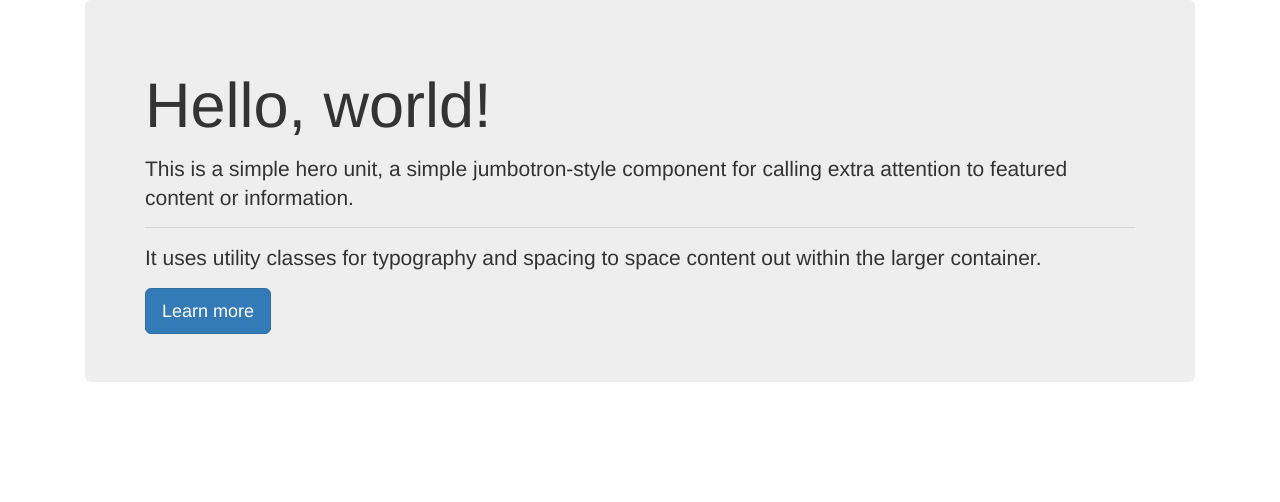
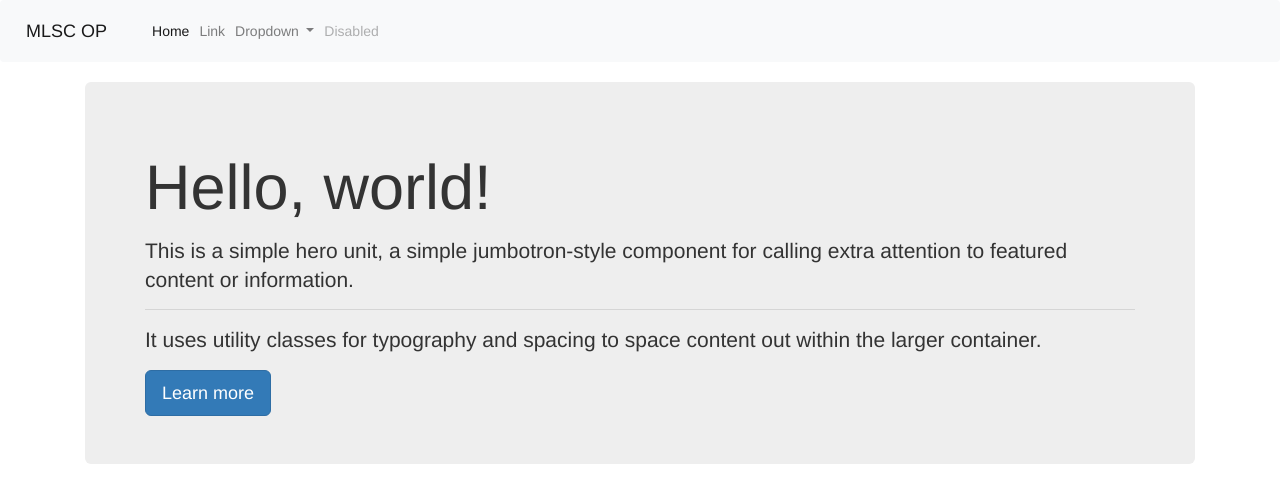
Before and after one commit to Shouraya/New-Project, a plain HTML site: page index.html in a window 1280 px wide. Drawn offline with nearby package versions, Linux system fonts and the light colour scheme.

Commit message:
Added navbar

```diff
--- a/index.html
+++ b/index.html
@@ -11,6 +11,38 @@
      integrity="sha384-BVYiiSIFeK1dGmJRAkycuHAHRg32OmUcww7on3RYdg4Va+PmSTsz/K68vbdEjh4u" crossorigin="anonymous">
 </head>
 <body>
+    <nav class="navbar navbar-expand-lg navbar-light bg-light">
+        <a class="navbar-brand" href="#">MLSC OP</a>
+        <button class="navbar-toggler" type="button" data-toggle="collapse" data-target="#navbarSupportedContent" aria-controls="navbarSupportedContent" aria-expanded="false" aria-label="Toggle navigation">
+          <span class="navbar-toggler-icon"></span>
+        </button>
+
+        <div class="collapse navbar-collapse" id="navbarSupportedContent">
+          <ul class="navbar-nav mr-auto">
+            <li class="nav-item active">
+              <a class="nav-link" href="#">Home <span class="sr-only">(current)</span></a>
+            </li>
+            <li class="nav-item">
+              <a class="nav-link" href="#">Link</a>
+            </li>
+            <li class="nav-item dropdown">
+              <a class="nav-link dropdown-toggle" href="#" id="navbarDropdown" role="button" data-toggle="dropdown" aria-haspopup="true" aria-expanded="false">
+                Dropdown
+              </a>
+              <div class="dropdown-menu" aria-labelledby="navbarDropdown">
+                <a class="dropdown-item" href="#">Action</a>
+                <a class="dropdown-item" href="#">Another action</a>
+                <div class="dropdown-divider"></div>
+                <a class="dropdown-item" href="#">Something else here</a>
+              </div>
+            </li>
+            <li class="nav-item">
+              <a class="nav-link disabled" href="#">Disabled</a>
+            </li>
+          </ul>
+
+        </div>
+      </nav>
     <div class="container">
         <div class="jumbotron">
             <h1 class="display-4">Hello, world!</h1>
```
